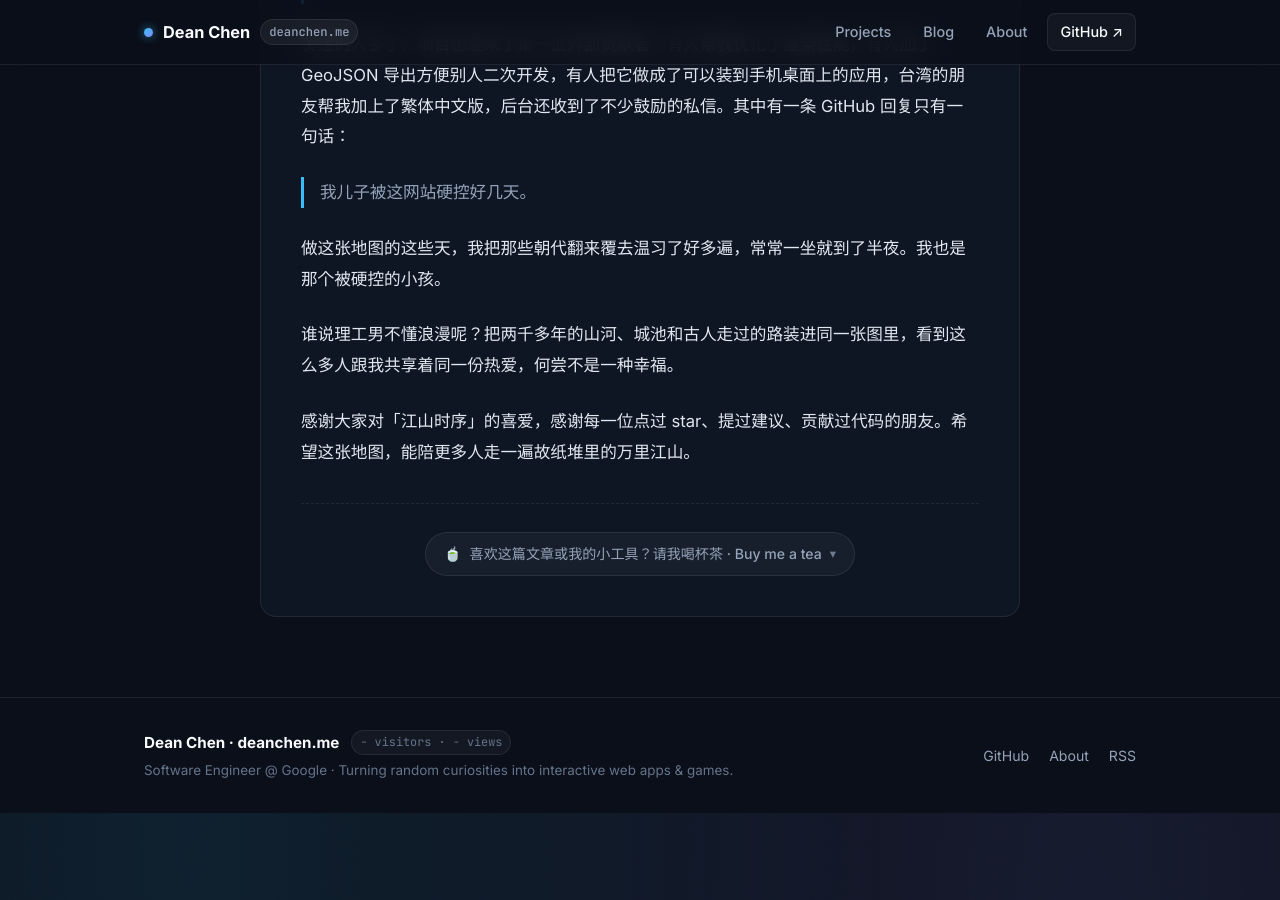
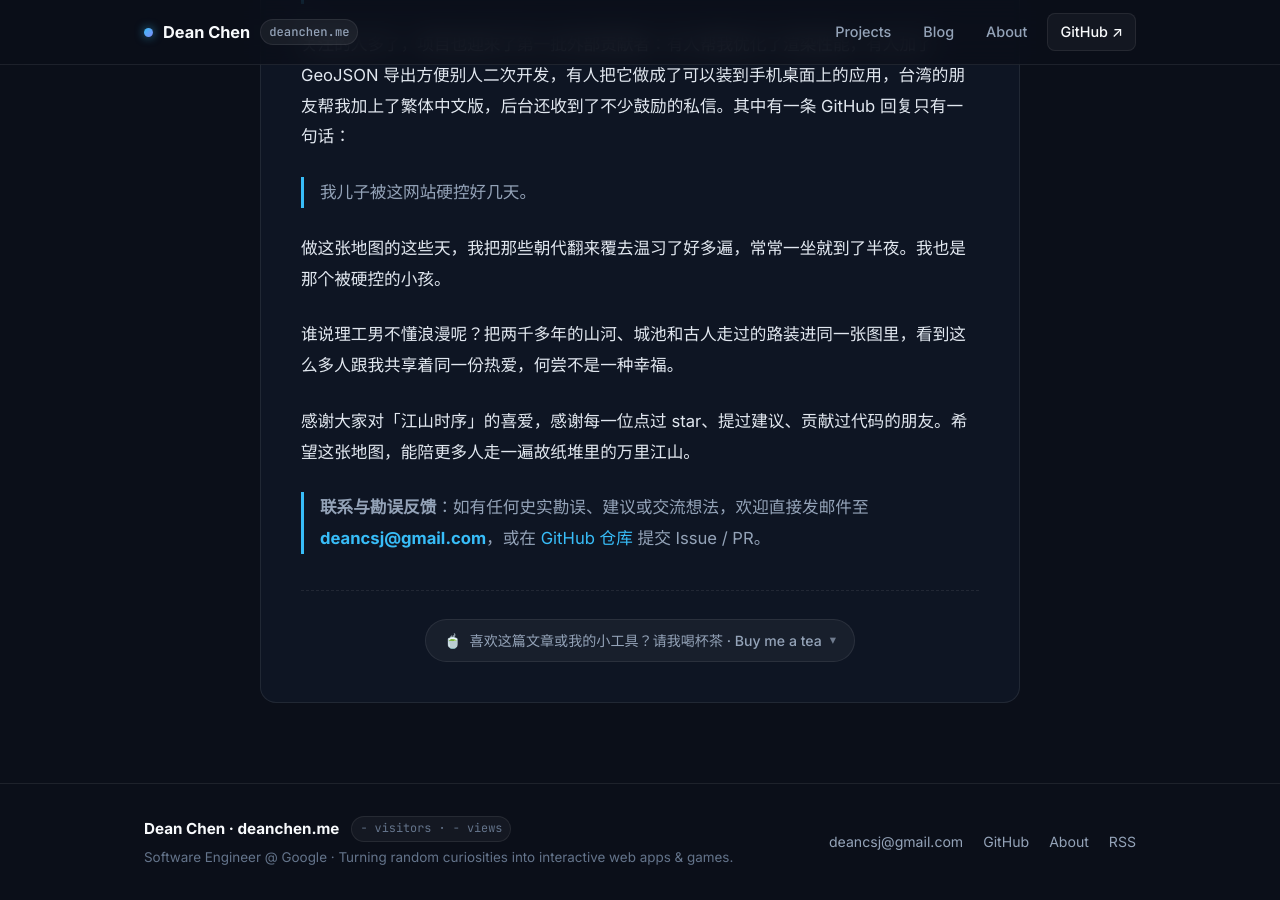
Before and after one commit to DeanChensj/DeanChensj.github.io, a Jekyll site: the page built from _posts/2026-10-25-jiangshan-map-story.markdown, in a window 1280 px wide and 900 px high, scrolled down 3863 px. Built offline with Jekyll 4.4.1, drawn with Linux system fonts in a browser that asks for light colours; before the commit the page ends 4676 px from its top, so only the background shows below that.

Commit message:
feat: add contact email in About page, site footer, and Jiangshan essay (#4)

```diff
--- a/_includes/footer.html
+++ b/_includes/footer.html
@@ -11,6 +11,7 @@
     </div>
 
     <div class="footer-links">
+      <a href="mailto:deancsj@gmail.com">deancsj@gmail.com</a>
       <a href="https://github.com/DeanChensj" target="_blank" rel="noopener">GitHub</a>
       <a href="{{ "/about/" | prepend: site.baseurl }}">About</a>
       <a href="{{ "/feed.xml" | prepend: site.baseurl }}">RSS</a>
--- a/_posts/2026-10-25-jiangshan-map-story.markdown
+++ b/_posts/2026-10-25-jiangshan-map-story.markdown
@@ -85,3 +85,5 @@ AI 没花多少时间就交出了第一版：没有山川河流，只有几个
 谁说理工男不懂浪漫呢？把两千多年的山河、城池和古人走过的路装进同一张图里，看到这么多人跟我共享着同一份热爱，何尝不是一种幸福。
 
 感谢大家对「江山时序」的喜爱，感谢每一位点过 star、提过建议、贡献过代码的朋友。希望这张地图，能陪更多人走一遍故纸堆里的万里江山。
+
+> **联系与勘误反馈**：如有任何史实勘误、建议或交流想法，欢迎直接发邮件至 **[deancsj@gmail.com](mailto:deancsj@gmail.com)**，或在 [GitHub 仓库](https://github.com/DeanChensj/jiangshan-map) 提交 Issue / PR。
```
Also changed, not shown: about.md (+1 -0 lines).
